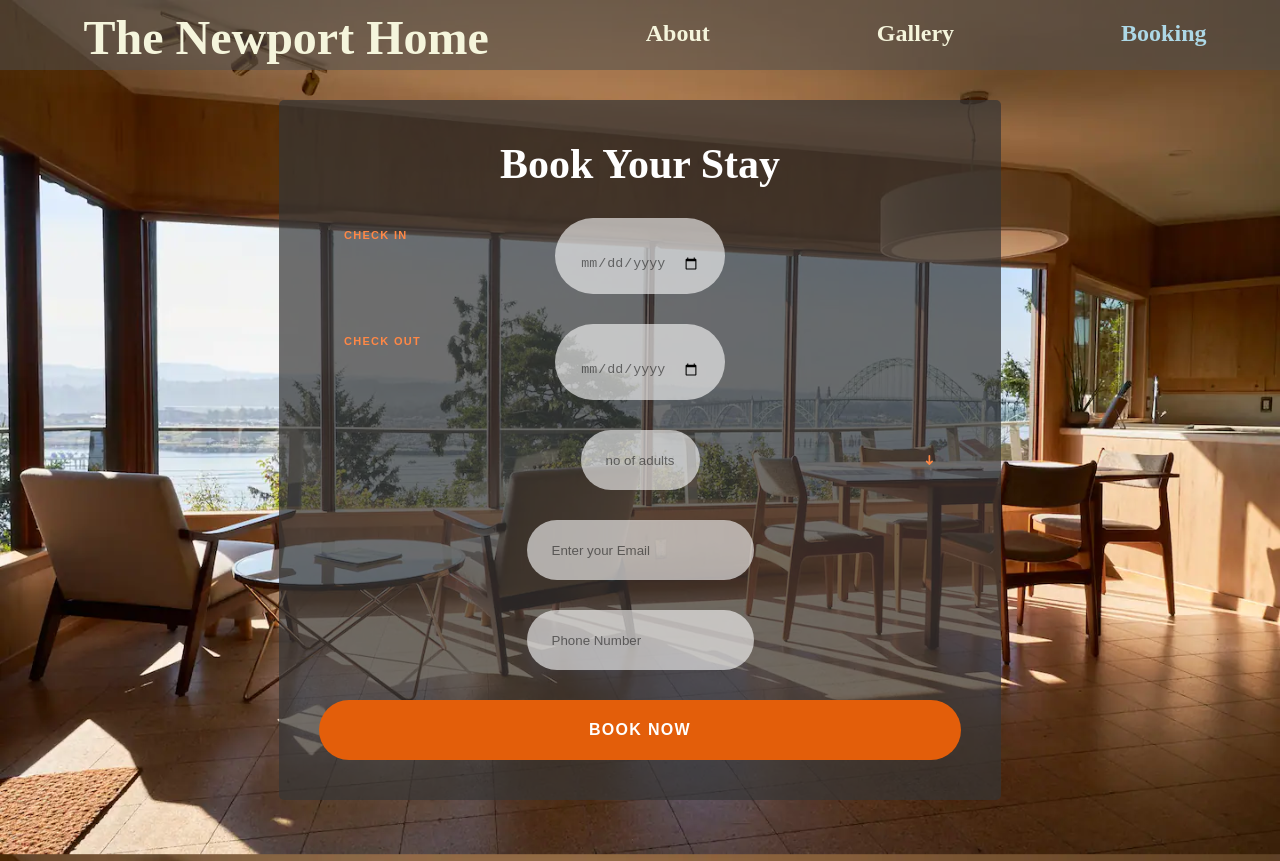
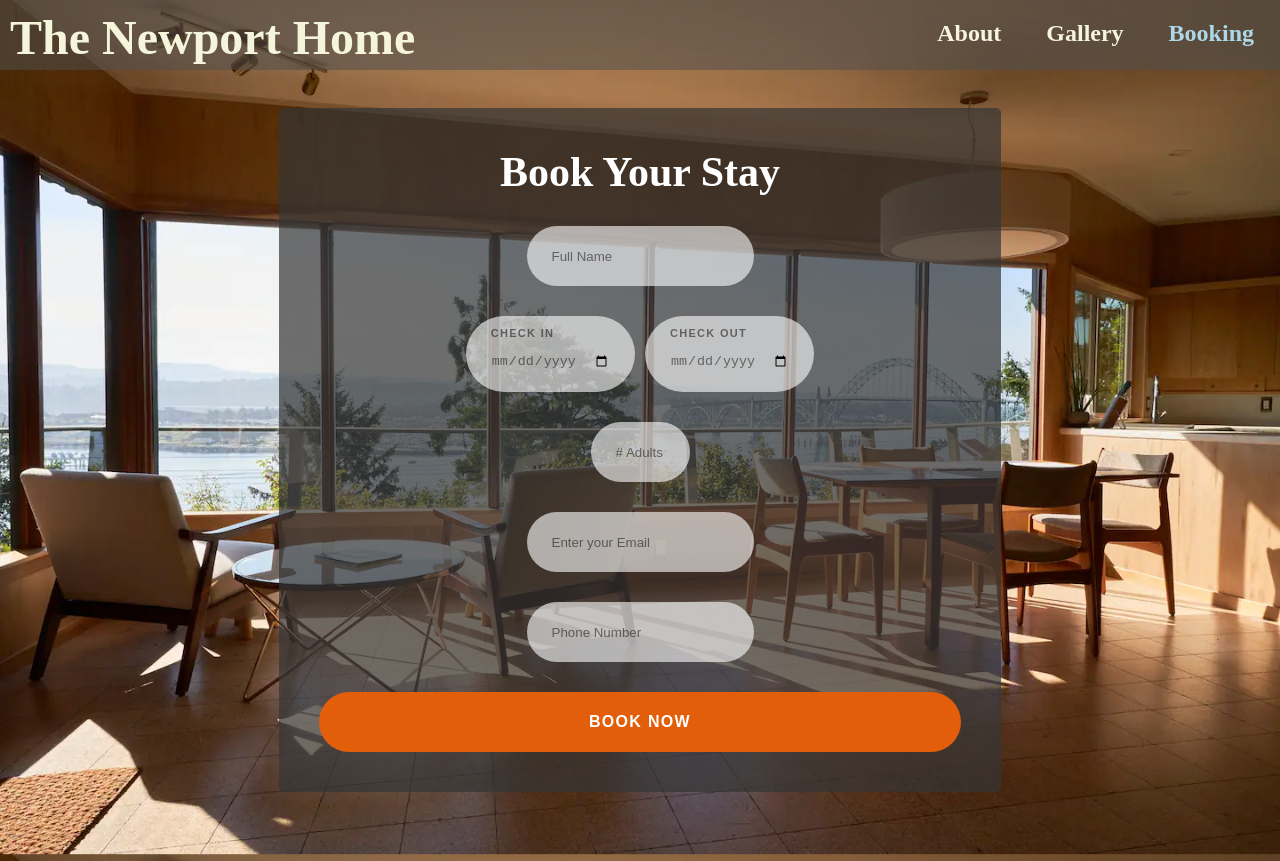
Before and after one commit to PeterwMcClelland/Beach-House, a React (Create React App) app: page /booking in a window 1280 px wide. Shown: the top 861 px of the page. Built offline with nearby package versions, Linux system fonts and the light colour scheme.

Commit message:
nav css update

```diff
--- a/src/App.css
+++ b/src/App.css
@@ -62,6 +62,11 @@
   padding-left: 15px;
   }
 
+  .links {
+    display: flex;
+    column-gap: 25px;
+  }
+
   .navbar {
     text-decoration: none;
     padding: 10px;
@@ -73,7 +78,7 @@
     position: fixed!important;
     z-index: 1000;
     width: 100%;
-    justify-content: space-around;
+    /* justify-content: space-around; */
   }
 
   .navlink {
@@ -94,6 +99,7 @@
     font-size: xxx-large;
     font-weight: bolder;
     font-family: 'Bebas Neue', cursive;
+    margin-right: 40%;
 }
 
 a {
@@ -288,6 +294,19 @@ a {
         box-shadow: 0px 0px 0px 2px #ff8846
     }
 
+    .in-out-date {
+      display: inline-flex;
+    }
+
+    .row-people {
+      width: 50;
+    }
+
+    .col-md-6 {
+      padding-left: 5px;
+    padding-right: 5px;
+    }
+
     .booking-form input[type="date"].form-control{
             padding-top: 16px
         }
@@ -341,7 +360,7 @@ a {
         top: -10px;
         left: 25px;
         opacity: 0;
-        color: #ff8846;
+        color: rgba(0, 0, 0, 0.5);
         font-size: 11px;
         font-weight: 700;
         text-transform: uppercase;
--- a/src/App.js
+++ b/src/App.js
@@ -19,6 +19,7 @@ function App() {
                             The Newport Home
                         </NavLink>
                     </div>
+                    <div className="links">
                     <div className="navlink">
                         <NavLink to="/about" style={({ isActive }) => ({
                             color: isActive ? 'lightblue' : 'beige' })}>
@@ -37,6 +38,7 @@ function App() {
                             Booking
                         </NavLink>
                     </div>
+                    </div>
                 </div>
                 <Routes>
                     <Route exact path="/" element={<Home />} />
--- a/src/components/Booking.js
+++ b/src/components/Booking.js
@@ -20,7 +20,15 @@ function Booking() {
 
     <form>
 
-      <div className="row">
+    <div className="row">
+        <div >
+          <div className="form-group">
+            <input className="form-control" placeholder='Full Name' type="text" required/>
+      <span className="form-label"></span>
+      </div>
+      </div>
+
+      <div className='in-out-date'>
         <div className="col-md-6">
           <div className="form-group">
             <input className="form-control" type="date" required/>
@@ -31,21 +39,27 @@ function Booking() {
     <div className="col-md-6">
       <div className="form-group">
         <input className="form-control" type="date" required/>
-        <span className="form-label">Check out</span>
+        <span className="form-label">
+          Check out
+          </span>
         </div>
       </div>
     </div>
 
-    <div className="row">
-      <div className="col-md-4">
+    </div>
+
+    <div className="row-people">
+      <div className="num-people">
         <div className="form-group">
           <select className="form-control" required>
-            <option value="" hidden>no of adults</option>
+            <option value="" hidden># Adults</option>
               <option>1</option>
               <option>2</option>
           </select>
-        <span className="select-arrow"></span>
-        <span className="form-label">Adults</span>
+
+        <span className="form-label">
+          Adults
+          </span>
         </div>
       </div>
     </div>
```
